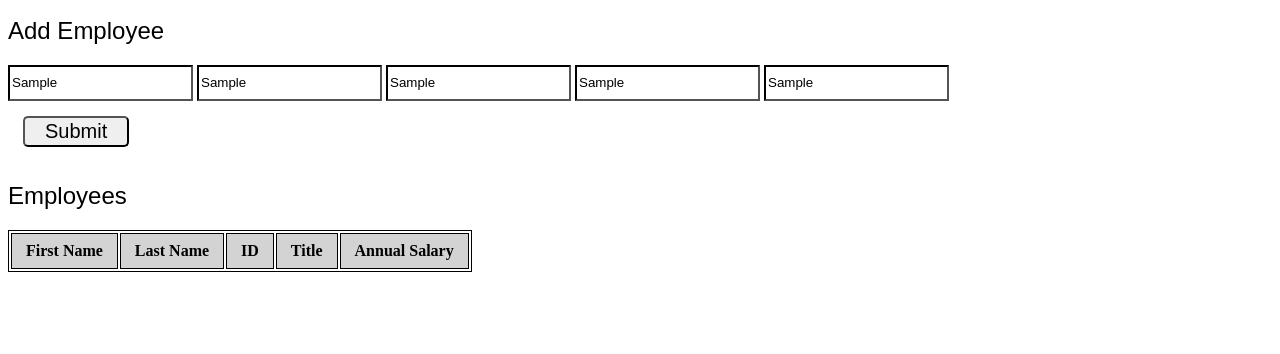
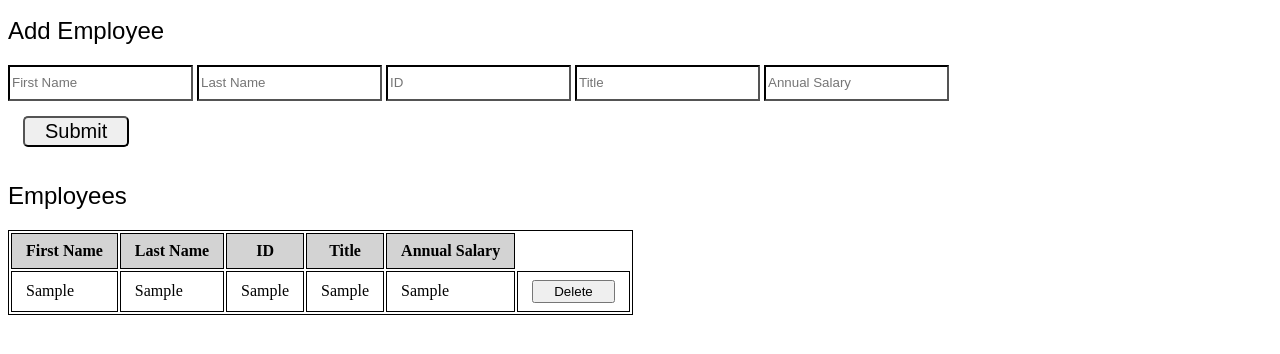
Before and after one commit to danielpatha/weekend-jquery-salary-calculator, a plain HTML site: page index.html in a window 1280 px wide. Both pictures are taken after typing "Sample", "Sample", "Sample", "Sample", "Sample" into the empty fields and a click on the button "Submit". Shown: the part 128-482 px from the top of the page. Drawn offline with Linux system fonts and the light colour scheme.

Commit message:
Added Delete button and code to clear inputs

```diff
--- a/client.js
+++ b/client.js
@@ -15,11 +15,37 @@ function submitInfo(event){
     let newObject = {
         firstName: $('#fnInput').val(),
         lastName: $('#lnInput').val(),
-        ID: $('#IDInput').val(),
+        ID: $('#idInput').val(),
         Title: $('#titleInput').val(),
         annualSalary: $('#asInput').val()
     };
     eArray.push(newObject);
     console.log('eArray is now ',eArray);
 
+$('#fnInput').val('');
+$('#lnInput').val('');
+$('#idInput').val('');
+$('#titleInput').val('');
+$('#asInput').val('');
+
+    renderToState();
 }
+
+function renderToState(){
+    // $('#eTable').empty();
+
+    for(let e of eArray){
+        $('#eTable').append(`
+        <tr>
+         <td>${e.firstName}</td>
+         <td>${e.lastName}</td>
+         <td>${e.ID}</td>
+         <td>${e.Title}</td>
+         <td>${e.annualSalary}</td>
+         <td>
+         <button class="rBtn">Delete</button>
+         </td>
+         </tr>
+        `);
+    }
+}
--- a/index.html
+++ b/index.html
@@ -27,20 +27,20 @@
 
         </div>
 
-            <button class="sButton" type="submit">Submit</button>
+            <button class="sBtn" type="submit">Submit</button>
 
         </form>
 
         <h2>Employees</h2>
-        <table>
+        <table id = "eTable">
             <tr>
                 <th>First Name</th>
                 <th>Last Name</th>
                 <th>ID</th>
                 <th>Title</th>
                 <th>Annual Salary</th>
+            </tr>
 
-            </tr>
 
 
         </table>
--- a/style.css
+++ b/style.css
@@ -21,11 +21,14 @@ input {
    border-color: black;
 }
 
-button{
+.sBtn{
     font-size: 20px;
     margin:15px;
     padding: 2px 20px;
     border-radius: 5px;
+}
+.rBtn{
+    padding: 2px 20px;
 }
 
 table,td,th{
```
Also changed, not shown: notes.txt.
